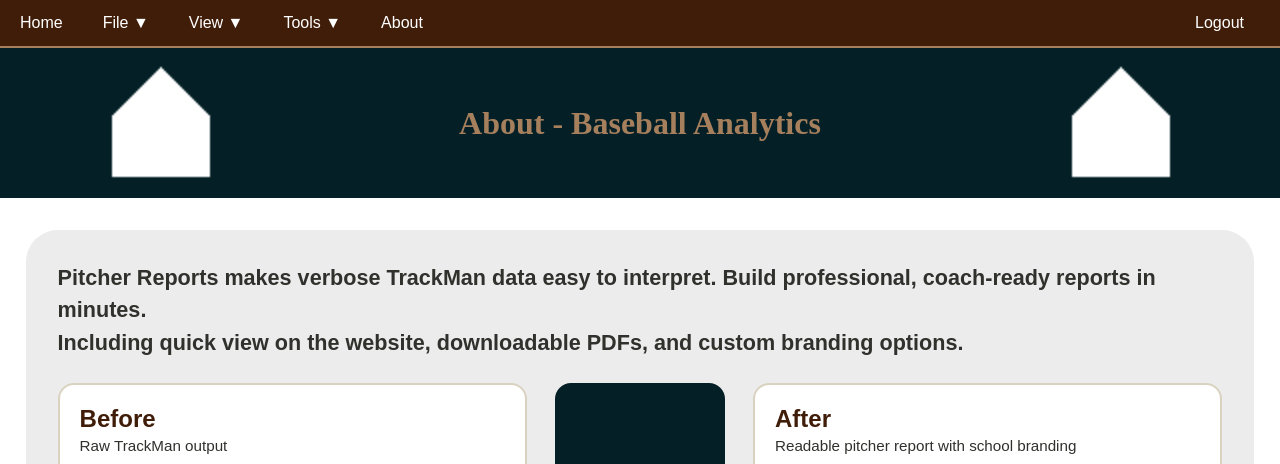
After one commit to WarmFreezer/pitcher_reports, a Flask app: page /about in a window 1280 px wide. The commit adds this page. Shown: the top 464 px of the page. Run offline with Flask 3, Linux system fonts and the light colour scheme.

Commit message:
Added about page

```diff
--- a/app/main.py
+++ b/app/main.py
@@ -134,6 +134,10 @@ def index():
 @login_required
 def upload():
     return render_template('index.html')
+
+@app.route("/about")
+def about():
+    return render_template('about.html')
 
 # ****** API Endpoints ******
 @app.route('/api/upload', methods=['POST'])
--- a/app/static/scripts.js
+++ b/app/static/scripts.js
@@ -43,7 +43,7 @@ function loadNavbar() {
                         <a href="#settings">⚙️ Settings</a>
                     </div>
                 </li>
-                <li><a href="#help" class="nav-link">Help</a></li>
+                <li><a href="/about" class="nav-link">About</a></li>
                 <li style="margin-left: auto;">
                     <a href="/logout" class="nav-link">
                         <button style="background: none; border: none; color: white; cursor: pointer; font-size: inherit; font-family: inherit; padding-right: 16px;">Logout</button>
--- a/app/static/style.css
+++ b/app/static/style.css
@@ -2,10 +2,10 @@
 :root {
   --primary: #042026;
   --secondary: #a67f5d;
-  --tertiary: #d9d2bf;
+  --tertiary: #401d09;
   --dark: #30312C;
   --light: #ececec;
-  --accent: #401d09;
+  --accent: #d9d2bf;
 }
 
 /* Reset */
@@ -162,6 +162,114 @@ input:focus {
     margin: 32px;
 }
 
+/* About Page */
+.about-bubble {
+    width: 96%;
+    max-width: 2000px;
+    padding: 32px;
+    margin-left: auto;
+    margin-right: auto;
+}
+
+.about-lead {
+    font-size: 1.35rem;
+    line-height: 1.5;
+    margin-bottom: 24px;
+}
+
+.about-comparison {
+    display: grid;
+    grid-template-columns: 1fr auto 1fr;
+    gap: 28px;
+    align-items: stretch;
+}
+
+.comparison-card {
+    background-color: white;
+    border: 2px solid var(--accent);
+    border-radius: 16px;
+    padding: 20px;
+    min-width: 25%;
+    display: flex;
+    flex-direction: column;
+}
+
+.comparison-card h2 {
+    font-family: 'Graduate', Arial, sans-serif;
+    color: var(--tertiary);
+    margin-bottom: 4px;
+}
+
+.comparison-subtitle {
+    color: var(--dark);
+    margin-bottom: 12px;
+    font-size: 0.95rem;
+}
+
+.comparison-image {
+    width: 100%;
+    display: block;
+    border-radius: 10px;
+    border: 1px solid var(--accent);
+    object-fit: contain;
+}
+
+.comparison-scroll {
+    width: 100%;
+    flex: 1;
+    min-height: 0;
+    overflow-x: auto;
+    overflow-y: auto;
+    border: 1px solid var(--accent);
+    border-radius: 10px;
+    background-color: #fff;
+}
+
+.comparison-image--before {
+    height: 100%;
+    width: auto;
+    object-fit: contain;
+    border: none;
+    border-radius: 0;
+}
+
+.comparison-card--after {
+    padding: 24px;
+}
+
+.comparison-image--after {
+    width: 100%;
+    height: auto;
+    object-fit: contain;
+}
+
+.comparison-dialogue {
+    display: flex;
+    flex-direction: column;
+    justify-content: center;
+    align-items: center;
+    background-color: var(--primary);
+    color: var(--accent);
+    border-radius: 16px;
+    padding: 16px 14px;
+    min-width: 170px;
+    text-align: center;
+    font-weight: bold;
+    gap: 8px;
+}
+
+.comparison-arrow {
+    color: var(--secondary);
+    font-size: 1.6rem;
+    line-height: 1;
+}
+
+@media (max-width: 1400px) {
+    .about-comparison {
+        grid-template-columns: 1fr auto 1fr;
+    }
+}
+
 /* Footer */
 .site-footer {
     background-color: var(--primary);
@@ -291,4 +399,34 @@ input:focus {
         width: 100%;
         margin: 10px 0;
     }
+
+    .about-bubble {
+        width: auto;
+        padding: 20px;
+    }
+
+    .about-lead {
+        font-size: 1.1rem;
+    }
+
+    .about-comparison {
+        grid-template-columns: 1fr;
+        gap: 16px;
+    }
+
+    .comparison-image--before {
+        height: 100%;
+        width: auto;
+    }
+
+
+    .comparison-dialogue {
+        flex-direction: row;
+        min-width: 0;
+        justify-content: center;
+    }
+
+    .comparison-arrow {
+        transform: rotate(90deg);
+    }
 }
--- /dev/null
+++ b/app/templates/about.html
@@ -0,0 +1,52 @@
+<!DOCTYPE html>
+<html lang="en" style="height: 100%;">
+<head>
+    <meta charset="UTF-8">
+    <meta name="viewport" content="width=device-width, initial-scale=1.0">
+    <title>Baseball Analytics - About</title>
+    <link rel="stylesheet" href="{{ url_for('static', filename='style.css') }}">
+</head>
+<body onload="loadNavbar(); loadHeader('About - Baseball Analytics', '/static/resources/HomePlate.png');loadFooter();">
+    <!-- Navbar Placeholder -->
+    <div id="navbar-placeholder" style="background-color: var(--accent);"></div>
+
+    <!-- Header Placeholder -->
+    <div id="header-placeholder"></div>
+
+    <main class="main-content">
+        <div class="bubble about-bubble">
+            <h2 class="about-lead">
+                Pitcher Reports makes verbose TrackMan data easy to interpret. Build professional, coach-ready reports in minutes.
+                <br>Including quick view on the website, downloadable PDFs, and custom branding options.
+            </h2>
+
+            <div class="about-comparison" aria-label="Before and after report comparison">
+                <article class="comparison-card comparison-card--before" aria-labelledby="before-heading">
+                    <h2 id="before-heading">Before</h2>
+                    <p class="comparison-subtitle">Raw TrackMan output</p>
+                    <div class="comparison-scroll" aria-label="Scrollable TrackMan report image">
+                        <img src="{{ url_for('static', filename='resources/TrackMan.png') }}" alt="TrackMan report example" class="comparison-image comparison-image--before" style="max-height: 653px;">
+                    </div>
+                </article>
+
+                <div class="comparison-dialogue" role="note" aria-label="Transformation dialogue">
+                    <p>Go from this</p>
+                    <span class="comparison-arrow" aria-hidden="true">→</span>
+                    <p>to this</p>
+                </div>
+
+                <article class="comparison-card" aria-labelledby="after-heading">
+                    <h2 id="after-heading">After</h2>
+                    <p class="comparison-subtitle">Readable pitcher report with school branding</p>
+                    <img src="{{ url_for('static', filename='resources/PitcherReport.png') }}" alt="Pitcher report example, Used with permission" class="comparison-image comparison-image--after" style="max-height: 655px;">
+                </article>
+            </div>
+        </div>
+    </main>
+
+    <!-- Footer Placeholder -->
+    <div id="footer-placeholder"></div>
+
+    <script src="{{ url_for('static', filename='scripts.js') }}"></script>
+</body>
+</html>
```
Also changed, not shown: app/static/resources/PitcherReport.png (added), 1 other file.
